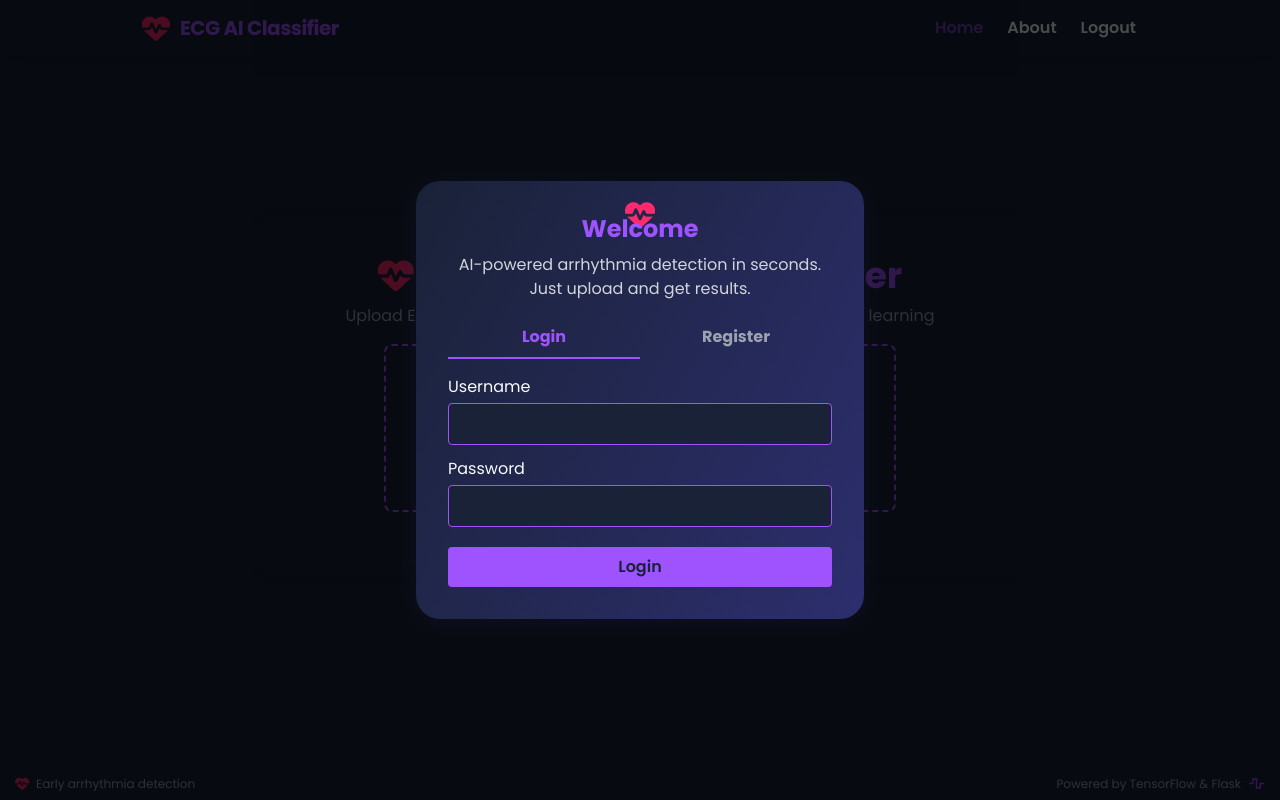
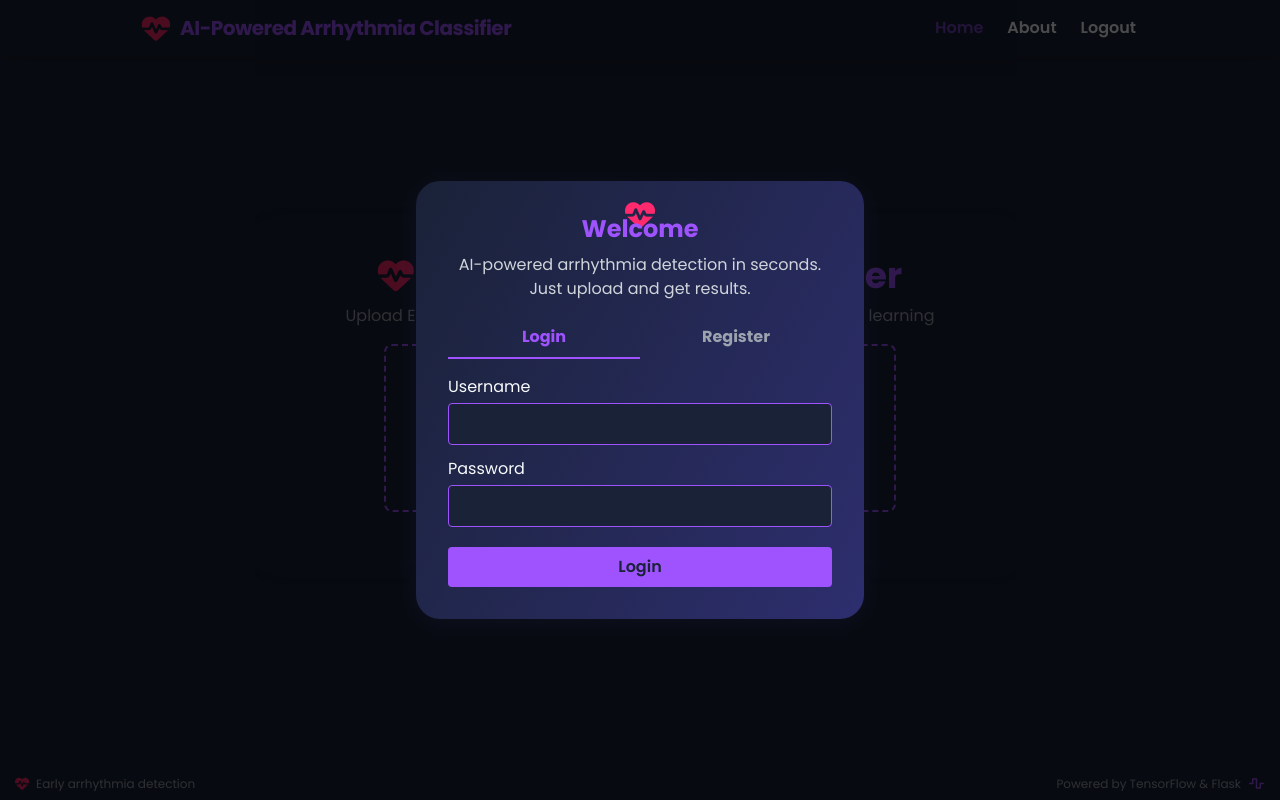
Before and after one commit to riddhitanwani7/Arrhythmia-detection-website, a Flask app: page / in a window 1280 px wide. Run offline with Flask 3, Linux system fonts and the light colour scheme; some libraries are stand-ins or nearby versions.

Commit message:
Add files via upload

```diff
--- a/web_arrhythmia/backend/templates/index.html
+++ b/web_arrhythmia/backend/templates/index.html
@@ -3,7 +3,7 @@
 <head>
     <meta charset="UTF-8">
     <meta name="viewport" content="width=device-width, initial-scale=1.0">
-    <title>ECG AI Classifier</title>
+    <title>AI-Powered Arrhythmia Classifier</title>
     <script src="https://cdn.tailwindcss.com"></script>
     <link rel="stylesheet" href="https://cdnjs.cloudflare.com/ajax/libs/font-awesome/6.4.0/css/all.min.css">
     <link href="https://fonts.googleapis.com/css2?family=Inter:wght@400;600;700&family=Poppins:wght@400;600;700&display=swap" rel="stylesheet">
@@ -50,7 +50,7 @@
       <div class="max-w-5xl mx-auto flex items-center justify-between px-4 py-3">
         <div class="flex items-center gap-3">
           <span class="pulse-anim"><i class="fa-solid fa-heart-pulse text-pulse text-2xl"></i></span>
-          <span class="font-bold text-xl tracking-tight text-neon">ECG AI Classifier</span>
+          <span class="font-bold text-xl tracking-tight text-neon">AI-Powered Arrhythmia Classifier</span>
         </div>
         <div class="hidden md:flex gap-6 font-semibold text-softwhite">
           <a href="#" class="hover:text-neon transition">Home</a>
```
